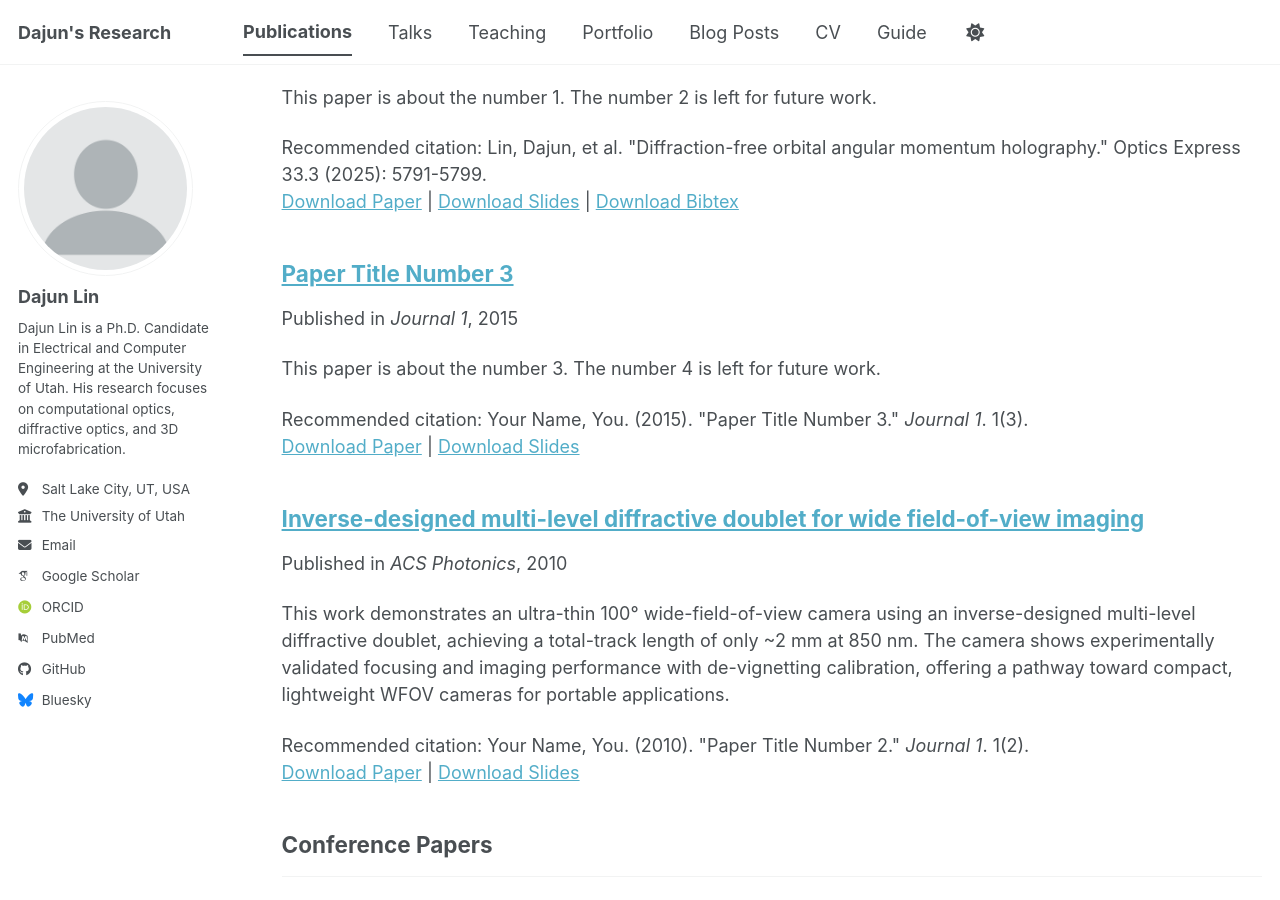
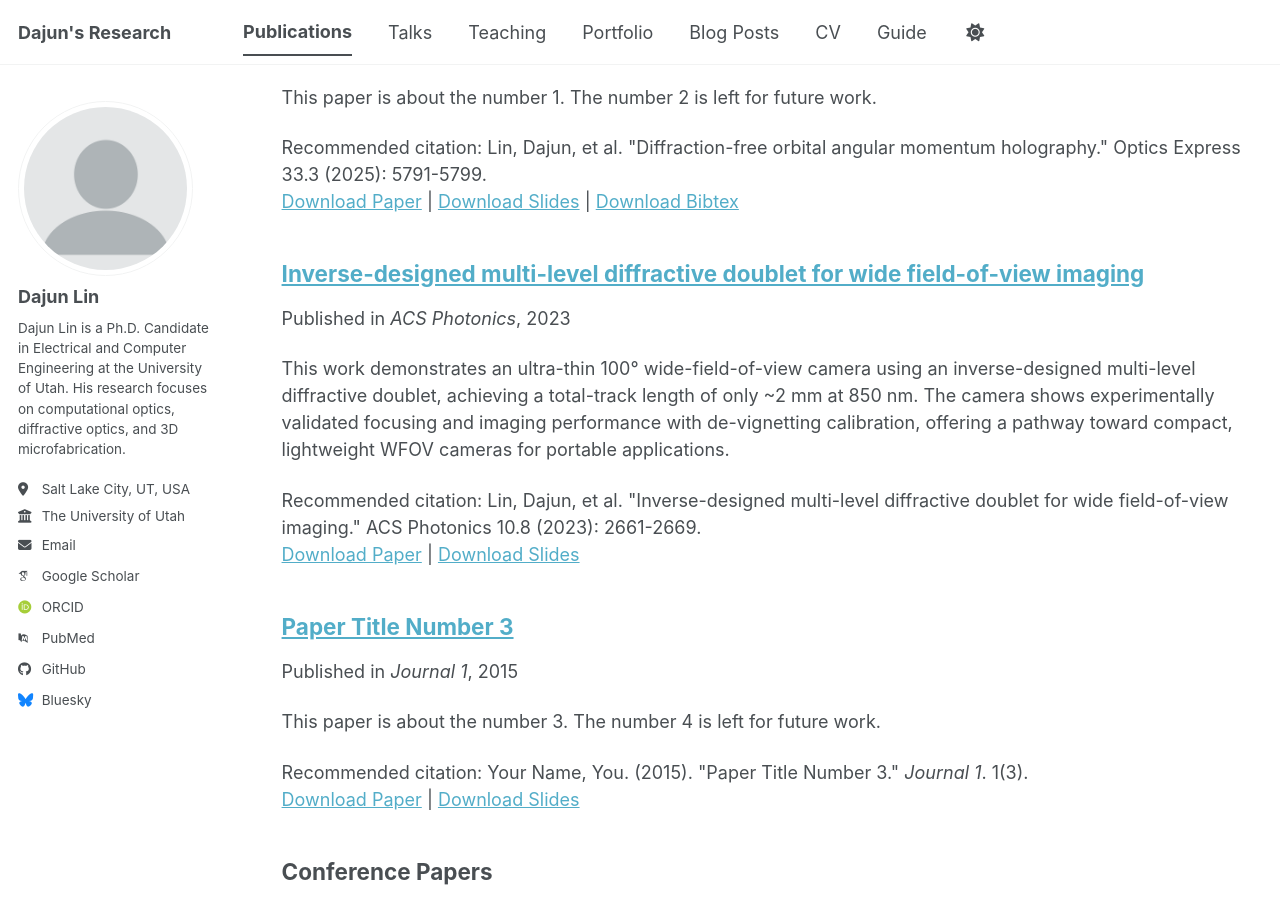
Before and after one commit to DajunLin29/dajunlin-research, a Jekyll site: the page built from _pages/publications.html, in a window 1280 px wide and 900 px high, scrolled down 318 px. Built offline with Jekyll 4.4.1, drawn with Linux system fonts in a browser that asks for light colours; some web fonts are replaced; a script bundle is joined from its source files by our own code; library files that are not in the unit come from our copies.

Commit message:
Update 2010-10-01-paper-title-number-2.md

```diff
--- a/_publications/2010-10-01-paper-title-number-2.md
+++ b/_publications/2010-10-01-paper-title-number-2.md
@@ -4,11 +4,13 @@
 category: manuscripts
 permalink: /publication/2010-10-01-paper-title-number-2
 excerpt: 'This work demonstrates an ultra-thin 100° wide-field-of-view camera using an inverse-designed multi-level diffractive doublet, achieving a total-track length of only ~2 mm at 850 nm. The camera shows experimentally validated focusing and imaging performance with de-vignetting calibration, offering a pathway toward compact, lightweight WFOV cameras for portable applications.'
-date: 2010-10-01
+date: 2023-06-22
 venue: 'ACS Photonics'
 slidesurl: 'https://academicpages.github.io/files/slides2.pdf'
 paperurl: 'https://academicpages.github.io/files/paper2.pdf'
-citation: 'Your Name, You. (2010). &quot;Paper Title Number 2.&quot; <i>Journal 1</i>. 1(2).'
+citation: 'Lin, Dajun, et al. "Inverse-designed multi-level diffractive doublet for wide field-of-view imaging." ACS Photonics 10.8 (2023): 2661-2669.'
 ---
 
-The contents above will be part of a list of publications, if the user clicks the link for the publication than the contents of section will be rendered as a full page, allowing you to provide more information about the paper for the reader. When publications are displayed as a single page, the contents of the above "citation" field will automatically be included below this section in a smaller font.
+![WFOV camera result](/images/wfov-camera.png)
+
+This work demonstrates an ultra-thin 100° wide-field-of-view camera using an inverse-designed multi-level diffractive doublet...
```
